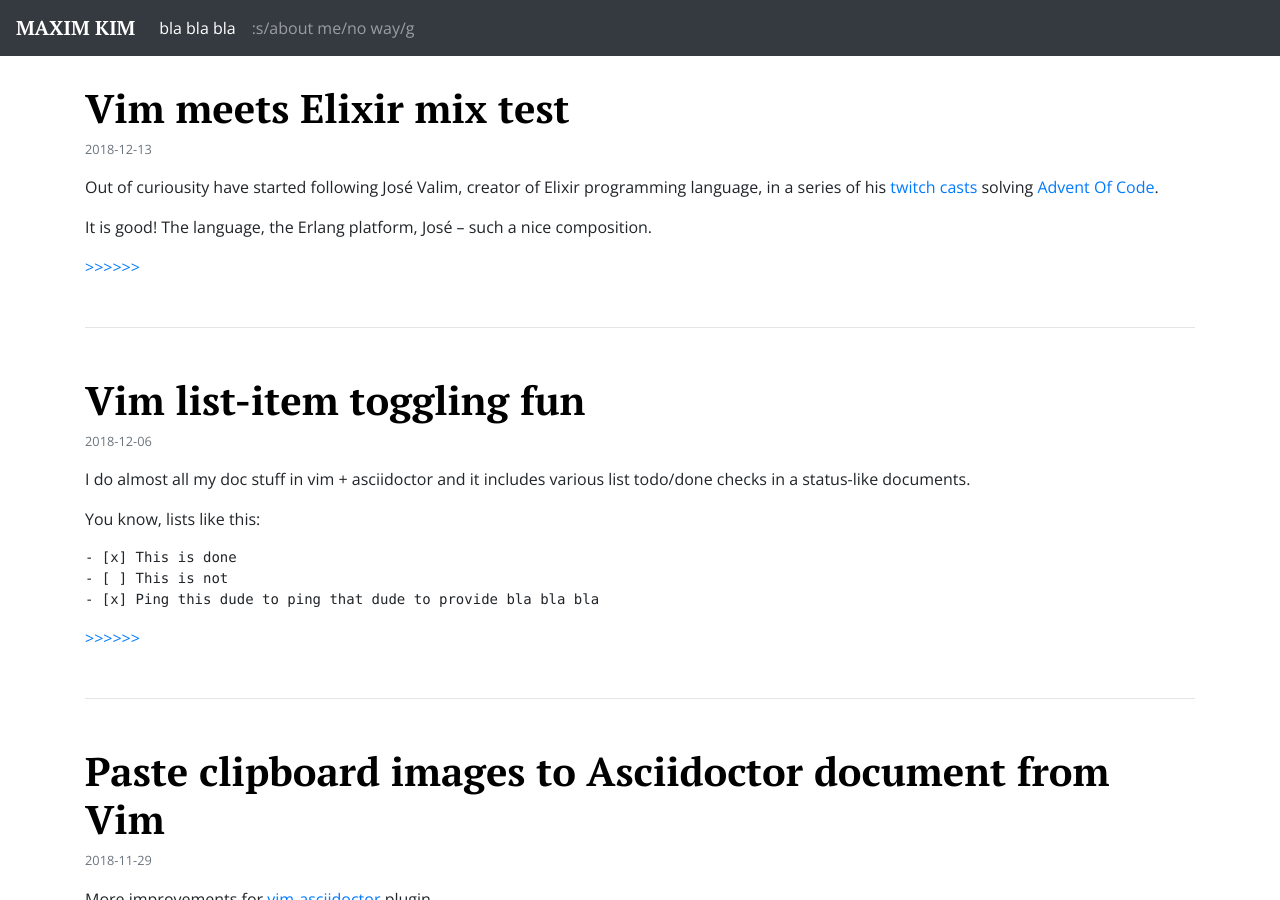
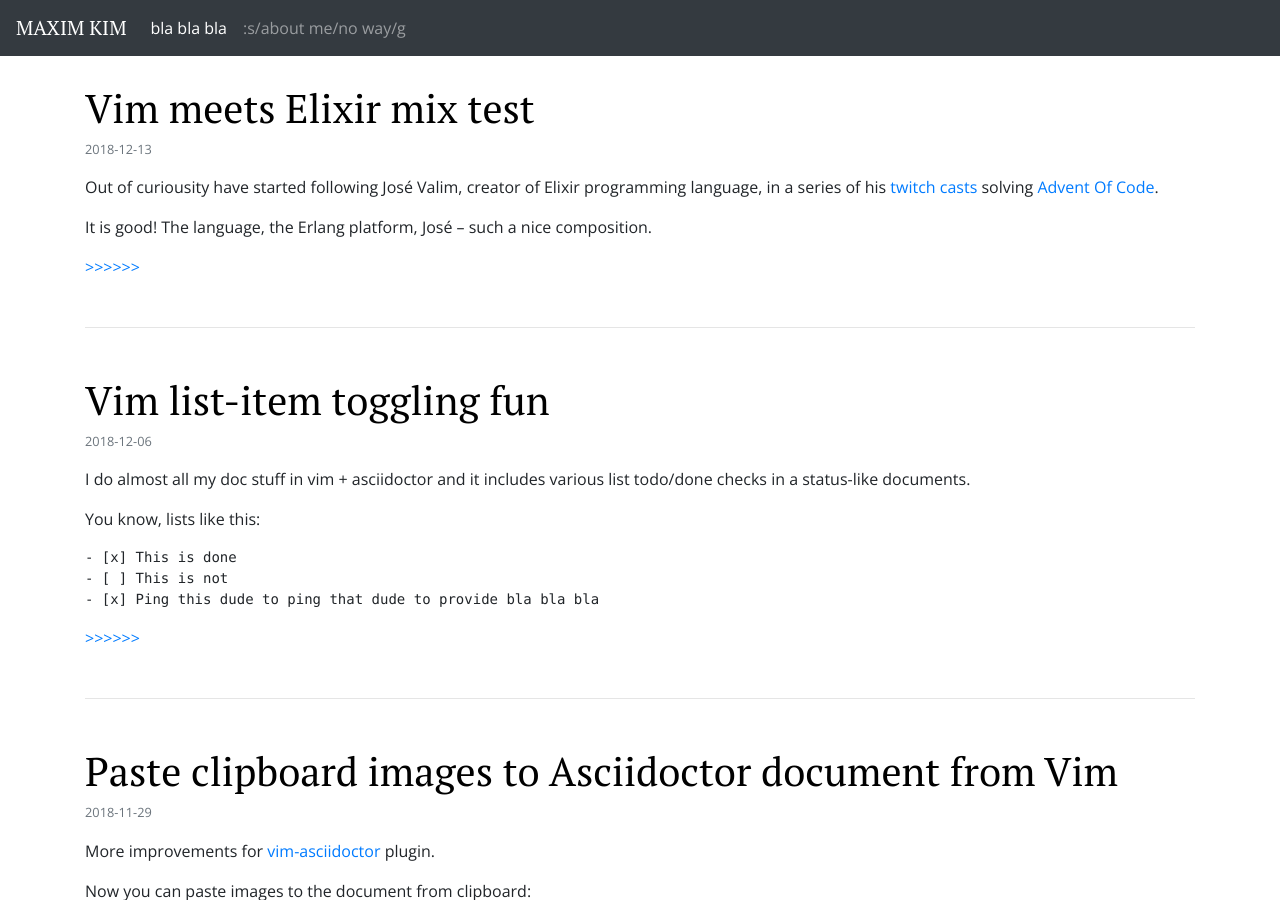
Before and after one commit to habamax/habamax.github.io, a Jekyll site: the page built from index.html, in a window 1280 px wide and 900 px high. Built offline with Jekyll 4.4.1, drawn with Linux system fonts in a browser that asks for light colours; nearby versions of some CDN libraries; the list of posts is cut into pages by our own code; comment, search, counter and statistics services are not loaded; grey boxes are pictures that could not be loaded.

Commit message:
use no bold PT Serif

```diff
--- a/assets/css/styles.scss
+++ b/assets/css/styles.scss
@@ -1,4 +1,4 @@
 ---
 ---
-@import url('https://fonts.googleapis.com/css?family=Open+Sans:400,400i,700,700i|PT+Serif:700&amp;subset=cyrillic');
+@import url('https://fonts.googleapis.com/css?family=Open+Sans:400,400i,700,700i|PT+Serif:400&amp;subset=cyrillic');
 @import "main";
```
